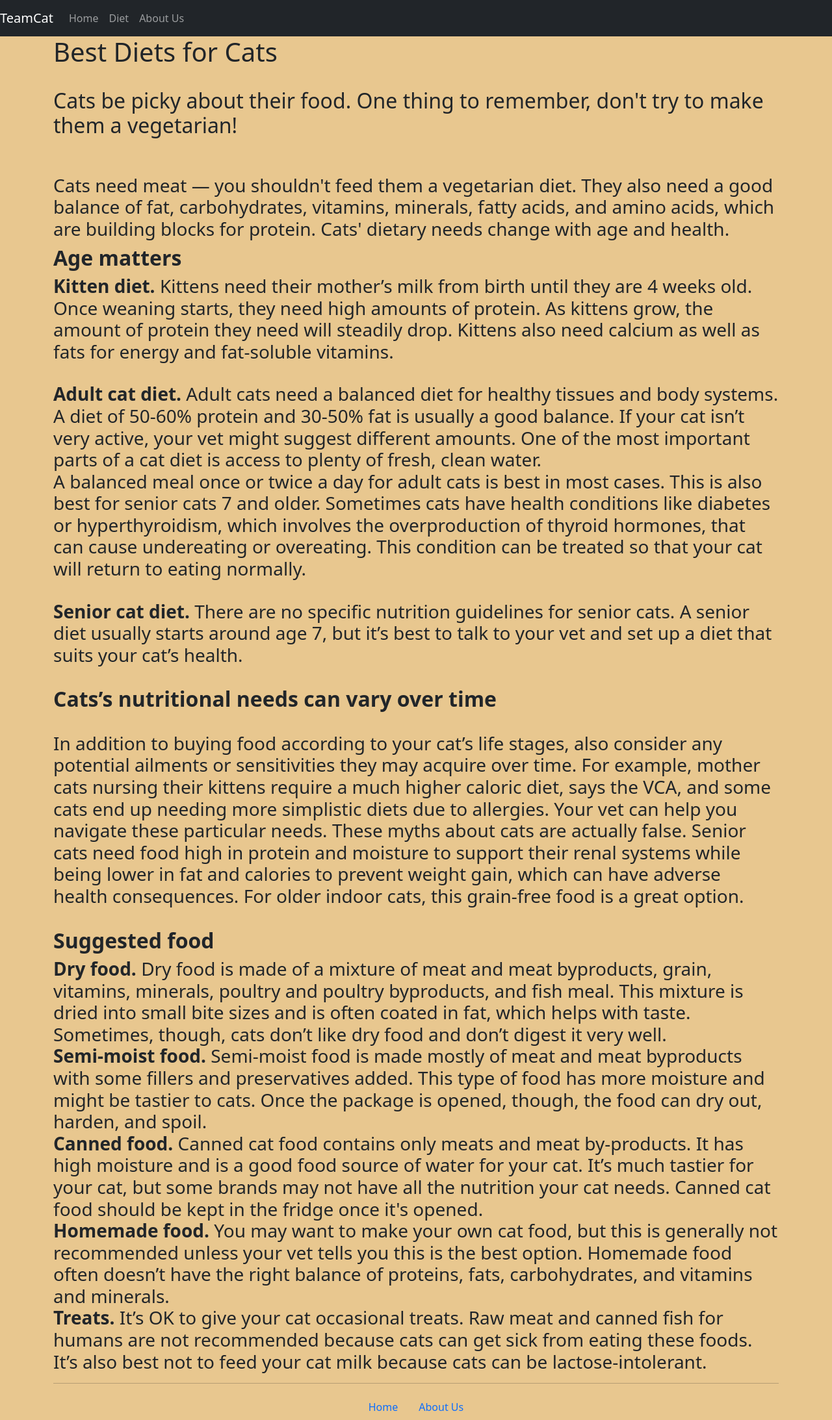
After one commit to Alasdair666/TeamCat, a Flask app: page /diet in a window 1280 px wide. The commit adds this page. Shown: the whole page at 65% size. Run offline with Flask 2, Linux system fonts and the light colour scheme; some libraries are stand-ins or nearby versions.

Commit message:
Add diet page

```diff
--- /dev/null
+++ b/templates/diet.html
@@ -0,0 +1,38 @@
+{% extends 'layout.html' %}
+
+{% block content %}
+<main role="main">
+  <!-- Main jumbotron for a primary marketing message or call to action -->
+  <div class="jumbotron">
+    <div class="container">
+      <h1>Best Diets for Cats </h1>
+      <br/>
+      <h2>Cats be picky about their food. One thing to remember, don't try to make them a vegetarian! </h2> <br/>
+      <br/>
+      <h3>Cats need meat — you shouldn't feed them a vegetarian diet. They also need a good balance of fat, carbohydrates, vitamins, minerals, fatty acids, and amino acids, which are building blocks for protein. Cats' dietary needs change with age and health.</h3>
+      <h2><b>Age matters</b></h2>
+      <h3><b>Kitten diet.</b> Kittens need their mother’s milk from birth until they are 4 weeks old. Once weaning starts, they need high amounts of protein. As kittens grow, the amount of protein they need will steadily drop. Kittens also need calcium as well as fats for energy and fat-soluble vitamins.</h3>
+      <br>
+      <h3><b>Adult cat diet.</b> Adult cats need a balanced diet for healthy tissues and body systems. A diet of 50-60% protein and 30-50% fat is usually a good balance. If your cat isn’t very active, your vet might suggest different amounts. One of the most important parts of a cat diet is access to plenty of fresh, clean water.
+      <br>
+      A balanced meal once or twice a day for adult cats is best in most cases. This is also best for senior cats 7 and older. Sometimes cats have health conditions like diabetes or hyperthyroidism, which involves the overproduction of thyroid hormones, that can cause undereating or overeating. This condition can be treated so that your cat will return to eating normally.</h3>
+      <br/>
+      <h3><b>Senior cat diet.</b> There are no specific nutrition guidelines for senior cats. A senior diet usually starts around age 7, but it’s best to talk to your vet and set up a diet that suits your cat’s health.</h3>
+      <br/>
+      <h2><b>Cats’s nutritional needs can vary over time</b></h2>
+      <br/>
+      <h3>In addition to buying food according to your cat’s life stages, also consider any potential ailments or sensitivities they may acquire over time. For example, mother cats nursing their kittens require a much higher caloric diet, says the VCA, and some cats end up needing more simplistic diets due to allergies. Your vet can help you navigate these particular needs. These myths about cats are actually false.
+      Senior cats need food high in protein and moisture to support their renal systems while being lower in fat and calories to prevent weight gain, which can have adverse health consequences. For older indoor cats, this grain-free food is a great option.</h3>
+      <br/>
+      <h2><b>Suggested food</b></h2>
+      <h3>
+        <b>Dry food.</b> Dry food is made of a mixture of meat and meat byproducts, grain, vitamins, minerals, poultry and poultry byproducts, and fish meal. This mixture is dried into small bite sizes and is often coated in fat, which helps with taste. Sometimes, though, cats don’t like dry food and don’t digest it very well.<br>
+        <b>Semi-moist food.</b> Semi-moist food is made mostly of meat and meat byproducts with some fillers and preservatives added. This type of food has more moisture and might be tastier to cats. Once the package is opened, though, the food can dry out, harden, and spoil.<br>
+        <b>Canned food.</b> Canned cat food contains only meats and meat by-products. It has high moisture and is a good food source of water for your cat. It’s much tastier for your cat, but some brands may not have all the nutrition your cat needs. Canned cat food should be kept in the fridge once it's opened.<br>
+        <b>Homemade food.</b> You may want to make your own cat food, but this is generally not recommended unless your vet tells you this is the best option. Homemade food often doesn’t have the right balance of proteins, fats, carbohydrates, and vitamins and minerals.<br>
+        <b>Treats.</b> It’s OK to give your cat occasional treats. Raw meat and canned fish for humans are not recommended because cats can get sick from eating these foods. It’s also best not to feed your cat milk because cats can be lactose-intolerant.<br>
+      </h3>
+    </div>
+  </div>
+</main>
+{% endblock %}
--- a/templates/navigation.html
+++ b/templates/navigation.html
@@ -8,6 +8,9 @@
               <a class="nav-link" href="/">Home</a>
             </li>
             <li class="nav-item">
+              <a class="nav-link" href="/diet">Diet</a>
+            </li>
+            <li class="nav-item">
               <a class="nav-link" href="/about">About Us</a>
             </li>
           </ul>
```
Also changed, not shown: tests/test_page.py (+15 -0 lines).
